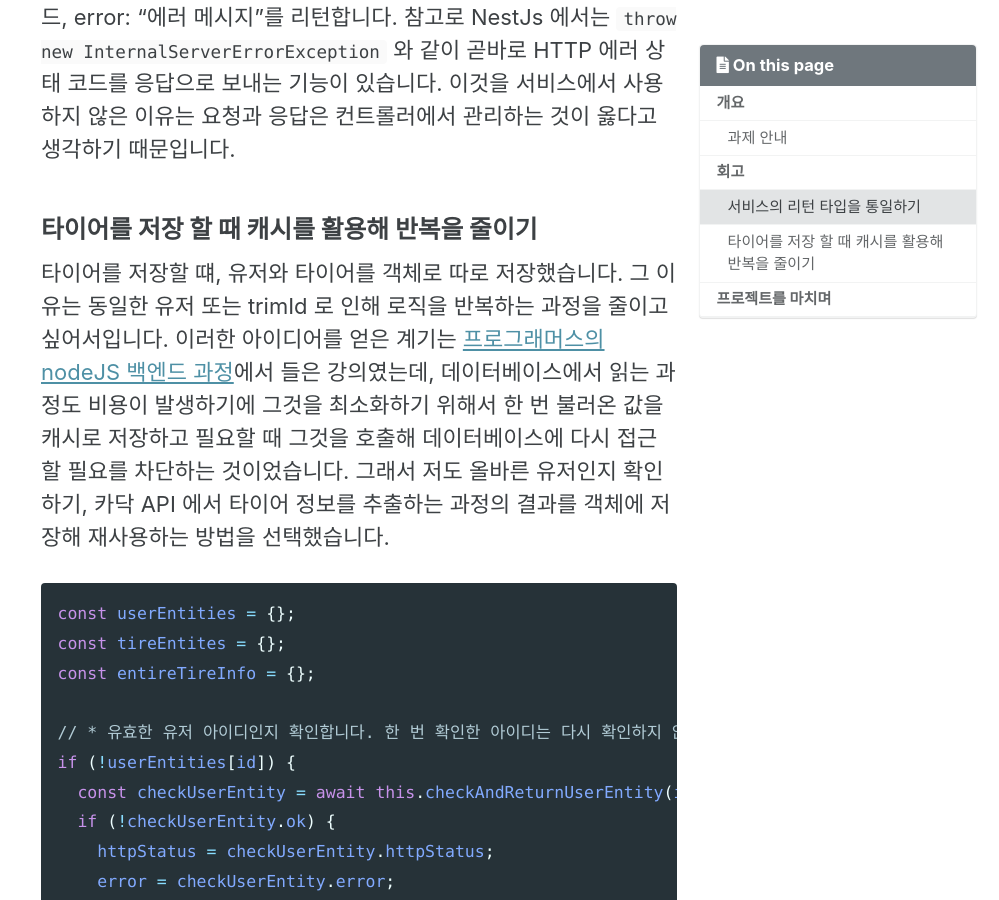
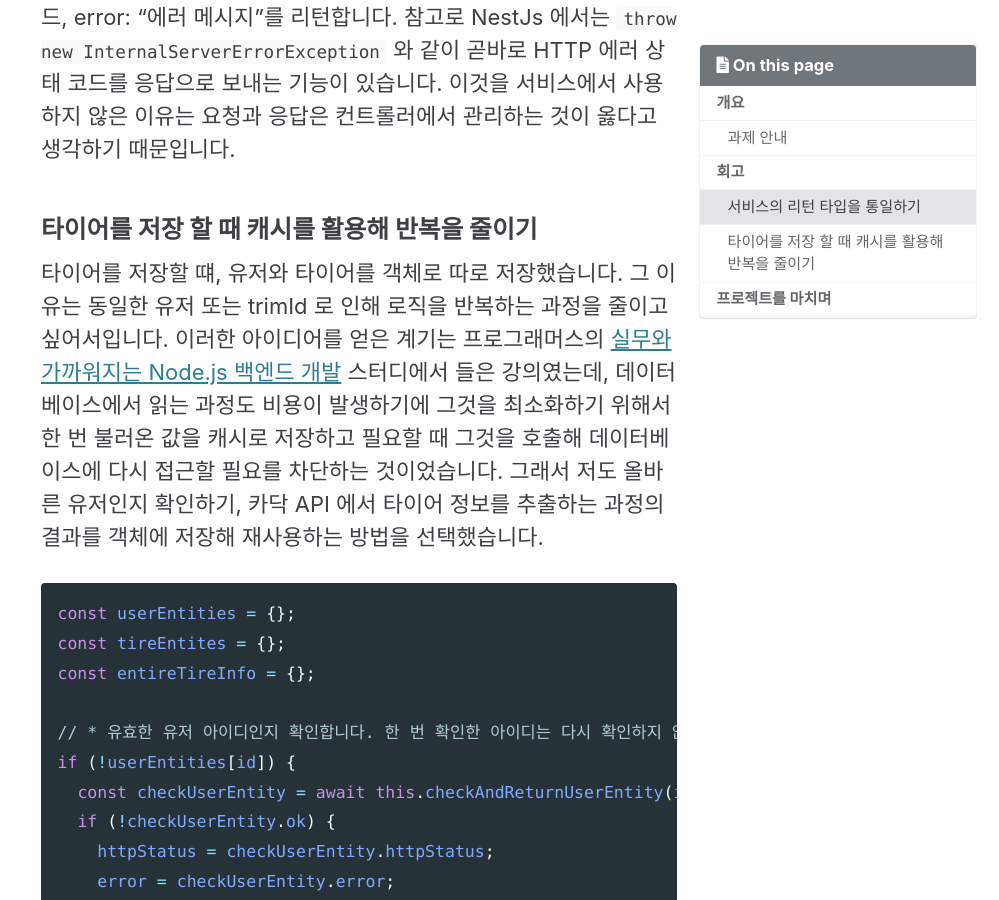
Before and after one commit to chinsanchung/chinsanchung.github.com, a Jekyll site: the page built from _posts/2021-11-29-preonboarding-seventh.md, in a window 1280 px wide and 900 px high, scrolled down 2379 px. Shown: the whole window, without its empty margins (281-1280 px from the left). Built offline with Jekyll 4.4.1, drawn with Linux system fonts in a browser that asks for light colours; cached includes are drawn as plain includes.

Commit message:
fix: 하이퍼링크에 URL을 작성하지 않던 부분 수정
- 71번 줄의 '실무와 가까워지는 Node.js 백엔드 개발'에 링크를 추가했습니다.

````diff
--- a/_posts/2021-11-29-preonboarding-seventh.md
+++ b/_posts/2021-11-29-preonboarding-seventh.md
@@ -1,5 +1,5 @@
 ---
-title: "원티드 프리온보딩 코스 일곱 번째 과제 후기"
+title: '원티드 프리온보딩 코스 일곱 번째 과제 후기'
 layout: single
 author_profile: false
 read_time: false
@@ -68,7 +68,7 @@ export interface IOutputWithData<DataType> extends IOutput {
 
 ### 타이어를 저장 할 때 캐시를 활용해 반복을 줄이기
 
-타이어를 저장할 떄, 유저와 타이어를 객체로 따로 저장했습니다. 그 이유는 동일한 유저 또는 trimId 로 인해 로직을 반복하는 과정을 줄이고 싶어서입니다. 이러한 아이디어를 얻은 계기는 [프로그래머스의 nodeJS 백엔드 과정]()에서 들은 강의였는데, 데이터베이스에서 읽는 과정도 비용이 발생하기에 그것을 최소화하기 위해서 한 번 불러온 값을 캐시로 저장하고 필요할 때 그것을 호출해 데이터베이스에 다시 접근할 필요를 차단하는 것이었습니다. 그래서 저도 올바른 유저인지 확인하기, 카닥 API 에서 타이어 정보를 추출하는 과정의 결과를 객체에 저장해 재사용하는 방법을 선택했습니다.
+타이어를 저장할 떄, 유저와 타이어를 객체로 따로 저장했습니다. 그 이유는 동일한 유저 또는 trimId 로 인해 로직을 반복하는 과정을 줄이고 싶어서입니다. 이러한 아이디어를 얻은 계기는 프로그래머스의 [실무와 가까워지는 Node.js 백엔드 개발](https://programmers.co.kr/learn/courses/12887) 스터디에서 들은 강의였는데, 데이터베이스에서 읽는 과정도 비용이 발생하기에 그것을 최소화하기 위해서 한 번 불러온 값을 캐시로 저장하고 필요할 때 그것을 호출해 데이터베이스에 다시 접근할 필요를 차단하는 것이었습니다. 그래서 저도 올바른 유저인지 확인하기, 카닥 API 에서 타이어 정보를 추출하는 과정의 결과를 객체에 저장해 재사용하는 방법을 선택했습니다.
 
 ```typescript
 const userEntities = {};
````
